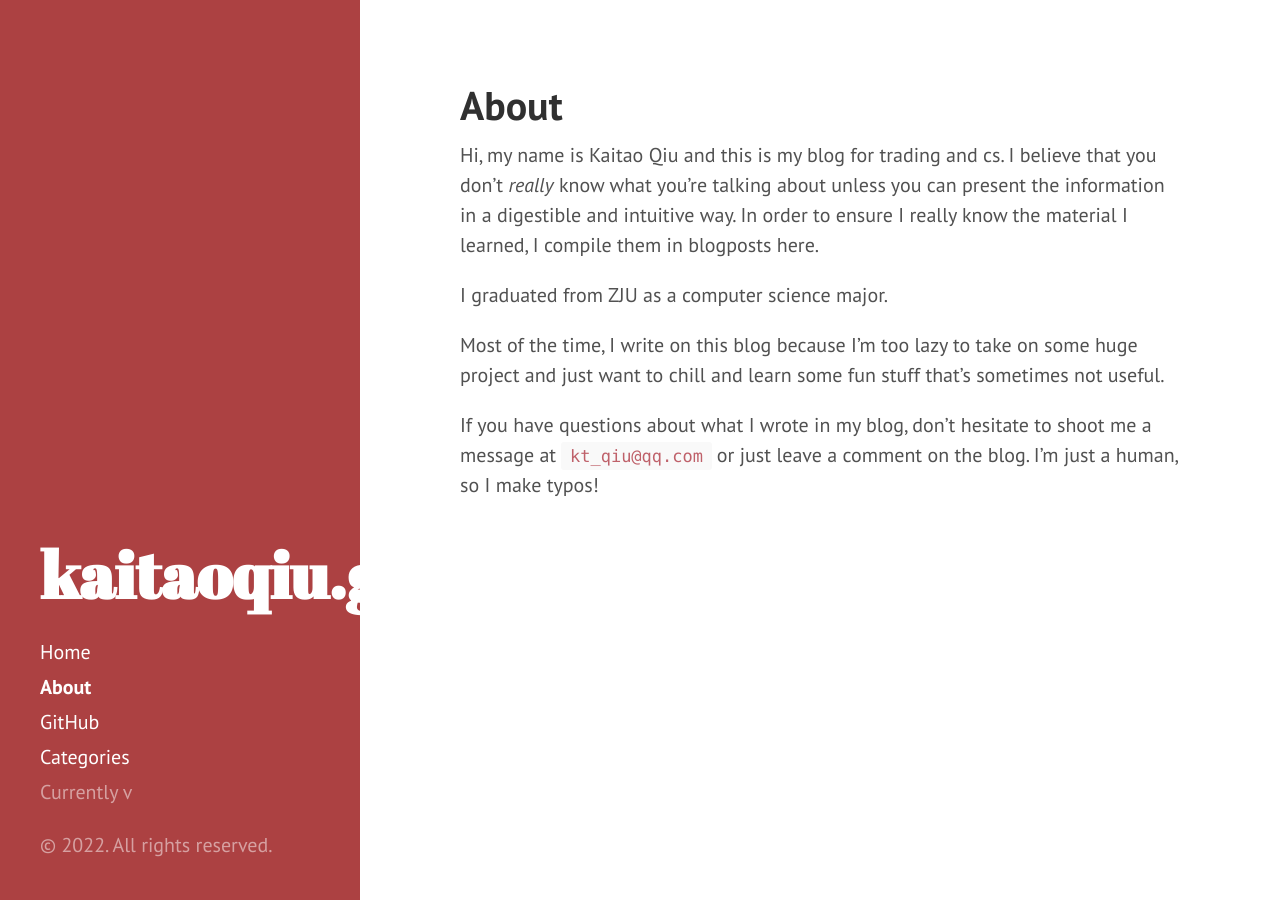
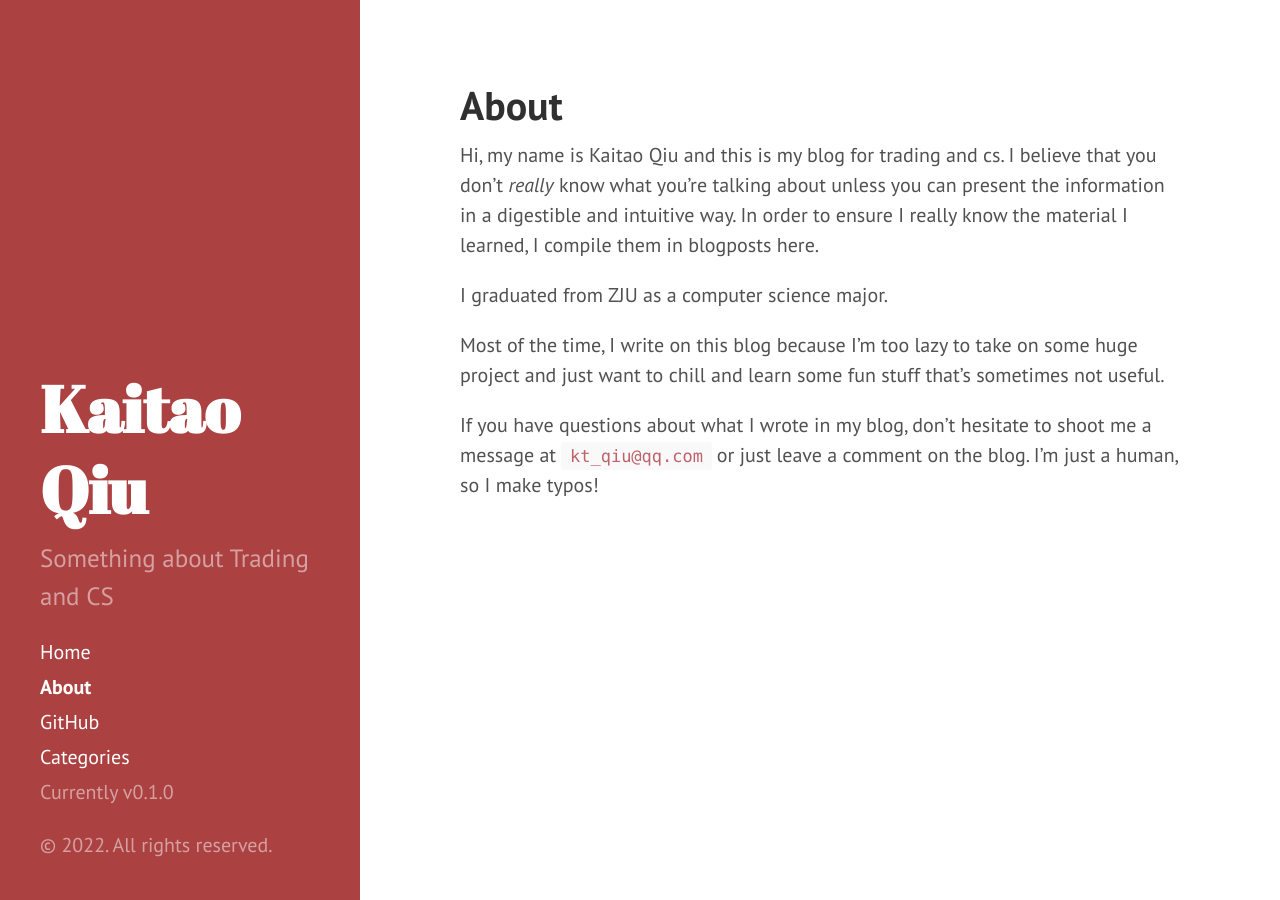
Before and after one commit to KaitaoQiu/kaitaoqiu.github.io, a Jekyll site: the page built from about.md, in a window 1280 px wide. Built offline with Jekyll 4.4.1, drawn with Linux system fonts in a browser that asks for light colours.

Commit message:
Update config.

```diff
--- a/_config.yml
+++ b/_config.yml
@@ -1 +1,30 @@
 theme: jekyll-theme-cayman
+
+# Dependencies
+markdown:         kramdown
+highlighter:      rouge
+
+# Permalinks
+permalink:        pretty
+
+# Setup
+title:            Kaitao Qiu
+description:      'Something about Trading and CS'
+url:              https://kaitaoqiu.github.io
+baseurl:          ''
+kramdown:
+  parse_block_html: true
+
+author:
+  name:           'Kaitao Qiu'
+
+paginate:         10
+
+# Custom vars
+version:          0.1.0
+
+github:           https://github.com/KaitaoQiu
+
+plugins:
+  - jekyll-archives
+  - jekyll-seo-tag
```
